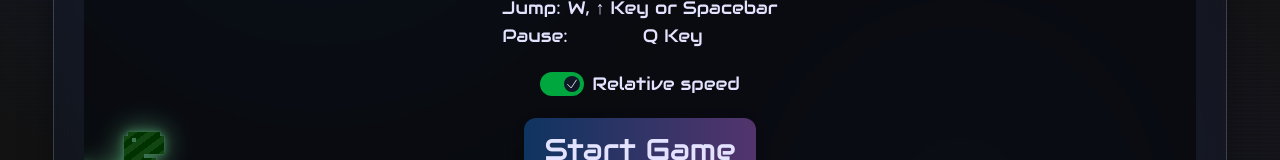
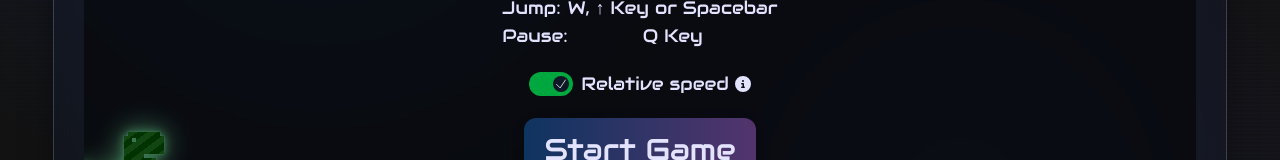
Before and after one commit to GustavoDan/gustavodan-games, a Next.js app: page /dinosaur in a window 1280 px wide. Shown: the part 394-554 px from the top of the page. Built offline with nearby package versions, Linux system fonts and the light colour scheme.

Commit message:
Add a real tooltip with fade in-out animation to the Switcher

```diff
--- a/src/app/globals.css
+++ b/src/app/globals.css
@@ -50,6 +50,8 @@
     --animate-heartbeat: heartbeat 1.3s steps(10) infinite;
     --animate-blink: blink 1.4s infinite both;
     --animate-simon-pulse: simon-pulse 2s ease-in-out infinite;
+    --animate-tooltip-fade-in: tooltipFade 0.2s ease-in-out forwards;
+    --animate-tooltip-fade-out: tooltipFade 0.2s ease-in-out reverse forwards;
 }
 
 @utility animation-pause {
@@ -230,3 +232,14 @@
         box-shadow: 0 0 15px currentColor;
     }
 }
+
+@keyframes tooltipFade {
+    from {
+        opacity: 0;
+        transform: translateX(-50%) translateY(4px);
+    }
+    to {
+        opacity: 1;
+        transform: translateX(-50%) translateY(0);
+    }
+}
--- a/src/components/Switcher.tsx
+++ b/src/components/Switcher.tsx
@@ -1,5 +1,7 @@
 import { cn } from "@/utils/cn";
 import { useCallback, useState } from "react";
+import Tooltip from "./Tooltip";
+import { FaCircleInfo } from "react-icons/fa6";
 
 interface ToggleSwitchProps {
     className?: string;
@@ -23,11 +25,10 @@ const ToggleSwitch = ({
         onClick?.();
     }, [onClick]);
 
-    return (
+    const labelContent = (
         <label
-            className={cn("flex items-center gap-2", className)}
+            className={cn("flex items-center gap-2 cursor-pointer", className)}
             onClick={handleClick}
-            title={tooltip}
         >
             <div
                 className={cn(
@@ -74,9 +75,18 @@ const ToggleSwitch = ({
                     )}
                 </div>
             </div>
-            <span>{text}</span>
+            <div className="flex items-center gap-1.5">
+                <span>{text}</span>
+                {tooltip ? (
+                    <Tooltip content={tooltip}>
+                        <FaCircleInfo size={16} />
+                    </Tooltip>
+                ) : null}
+            </div>
         </label>
     );
+
+    return labelContent;
 };
 
 export default ToggleSwitch;
--- /dev/null
+++ b/src/components/Tooltip.tsx
@@ -0,0 +1,70 @@
+"use client";
+
+import { ReactNode, useState } from "react";
+import { cn } from "@/utils/cn";
+
+interface TooltipProps {
+    children: ReactNode;
+    content: string;
+    className?: string;
+}
+
+type TooltipState = "hidden" | "visible" | "exiting";
+
+const Tooltip = ({ children, content, className }: TooltipProps) => {
+    const [state, setState] = useState<TooltipState>("hidden");
+
+    const handleMouseEnter = () => {
+        setState("visible");
+    };
+
+    const handleMouseLeave = () => {
+        setState("exiting");
+    };
+
+    const handleTouchStart = (e: React.TouchEvent) => {
+        e.stopPropagation();
+        setState("visible");
+    };
+
+    const handleTouchEnd = (e: React.TouchEvent) => {
+        e.stopPropagation();
+        setState("exiting");
+    };
+
+    const handleAnimationEnd = () => {
+        if (state === "exiting") {
+            setState("hidden");
+        }
+    };
+
+    return (
+        <div
+            className={cn("relative inline-block", className)}
+            onMouseEnter={handleMouseEnter}
+            onMouseLeave={handleMouseLeave}
+            onTouchStart={handleTouchStart}
+            onTouchEnd={handleTouchEnd}
+        >
+            {children}
+            {state !== "hidden" && content && (
+                <div
+                    key={state}
+                    className={cn(
+                        "absolute bottom-full left-1/2 mb-4.5 z-50 px-3 py-2",
+                        "text-sm text-white bg-gray-900 rounded-lg shadow-lg whitespace-normal w-md pointer-events-none",
+                        state === "exiting"
+                            ? "animate-tooltip-fade-out"
+                            : "animate-tooltip-fade-in"
+                    )}
+                    onAnimationEnd={handleAnimationEnd}
+                >
+                    {content}
+                    <div className="absolute left-1/2 top-full transform -translate-x-1/2 border-[16px] border-transparent border-t-gray-900" />
+                </div>
+            )}
+        </div>
+    );
+};
+
+export default Tooltip;
```
